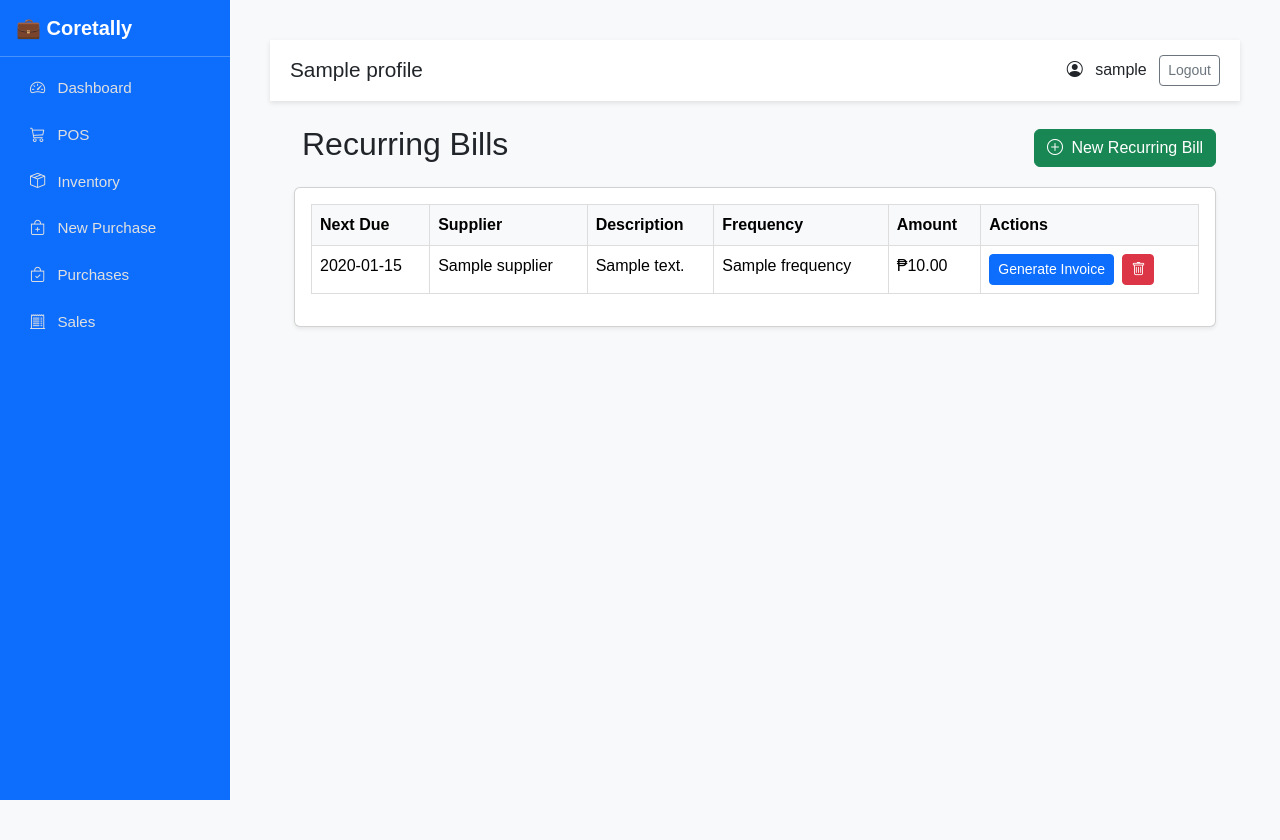
After one commit to RefactorCore/casweb, a Flask app: template templates/recurring_bills.html in a window 1280 px wide. The commit adds this page. Run offline with Flask 3, Linux system fonts and the light colour scheme; a user stored in the database is signed in; tables that the repository leaves empty hold one stand-in row (values such as "Sample post"); the template is opened without the code that fills it: values that come from a table or form of the project are taken from there, most other values are stand-ins (such as "Sample title", 1, 10 or a date in 2020); parts of the project's set-up code (start-up, migrations or seed data) failed here and were passed over.

Commit message:
Add files via upload

```diff
--- a/templates/base.html
+++ b/templates/base.html
@@ -145,6 +145,7 @@
           'ar_ap.suppliers',
           'ar_ap.ar_invoices',
           'ar_ap.ap_invoices',
+          'ar_ap.recurring_bills',
           'ar_ap.billing_invoices'
       ] %}
       <a class="text-white {% if ar_ap_active %}active{% endif %}" data-bs-toggle="collapse" href="#arApSubmenu" role="button" aria-expanded="{% if ar_ap_active %}true{% else %}false{% endif %}" aria-controls="arApSubmenu">
@@ -172,6 +173,9 @@
           </a>
           <a href="{{ url_for('ar_ap.ap_invoices') }}" class="ms-3 ps-4 {% if request.endpoint == 'ar_ap.ap_invoices' %}active{% endif %}">
             - AP Invoices
+          </a>
+          <a href="{{ url_for('ar_ap.recurring_bills') }}" class="ms-3 ps-4 {% if request.endpoint == 'ar_ap.recurring_bills' %}active{% endif %}">
+            - Recurring Bills
           </a>
 
           <a href="{{ url_for('reports.ar_aging') }}" class="ms-3 ps-4 {% if request.endpoint == 'reports.ar_aging' %}active{% endif %}">
@@ -202,7 +206,7 @@
           <a href="{{ url_for('reports.vat_return') }}" class="ms-3 ps-4 {% if request.endpoint == 'reports.vat_return' %}active{% endif %}">
             - VAT Return
           </a>
-          <a href="{{ url_for('reports.summary_list_sales') }}" classs="ms-3 ps-4 {% if request.endpoint == 'reports.summary_list_sales' %}active{% endif %}">
+          <a href="{{ url_for('reports.summary_list_sales') }}" class="ms-3 ps-4 {% if request.endpoint == 'reports.summary_list_sales' %}active{% endif %}">
             - Summary List of Sales
           </a>
           <a href="{{ url_for('reports.summary_list_purchases') }}" class="ms-3 ps-4 {% if request.endpoint == 'reports.summary_list_purchases' %}active{% endif %}">
--- /dev/null
+++ b/templates/recurring_bills.html
@@ -0,0 +1,141 @@
+{% extends 'base.html' %}
+{% block content %}
+<div class="container my-4">
+    <div class="d-flex justify-content-between align-items-center mb-3">
+        <h2><i class="bi bi-calendar-repeat me-2"></i>Recurring Bills</h2>
+        <button class="btn btn-success" data-bs-toggle="modal" data-bs-target="#newRecurringBillModal">
+            <i class="bi bi-plus-circle me-1"></i> New Recurring Bill
+        </button>
+    </div>
+
+    <div class="card shadow-sm">
+        <div class="card-body">
+            <table class="table table-hover">
+                <thead class="table-light">
+                    <tr>
+                        <th>Next Due</th>
+                        <th>Supplier</th>
+                        <th>Description</th>
+                        <th>Frequency</th>
+                        <th>Amount</th>
+                        <th>Actions</th>
+                    </tr>
+                </thead>
+                <tbody>
+                    {% for bill in bills %}
+                    <tr>
+                        <td>{{ bill.next_due_date.strftime('%Y-%m-%d') if bill.next_due_date else 'N/A' }}</td>
+                        <td>{{ bill.supplier.name if bill.supplier else 'N/A' }}</td>
+                        <td>{{ bill.description }}</td>
+                        <td>{{ bill.frequency | capitalize }}</td>
+                        <td>{{ bill.total | money }}</td>
+                        <td class="text-nowrap">
+                        <form action="{{ url_for('ar_ap.generate_recurring_bill', bill_id=bill.id) }}" method="POST" class="d-inline" onsubmit="return confirm('Generate invoice for {{ bill.description }}?');">
+                            <button type="submit" class="btn btn-sm btn-primary">
+                                Generate Invoice
+                            </button>
+                        </form>
+
+                        <form action="{{ url_for('ar_ap.delete_recurring_bill', bill_id=bill.id) }}" method="POST" class="d-inline" onsubmit="return confirm('Are you sure you want to PERMANENTLY delete this recurring bill?');">
+                            <button type="submit" class="btn btn-sm btn-danger ms-1" title="Delete Bill">
+                                <i class="bi bi-trash"></i>
+                            </button>
+                        </form>
+                        </td>
+                    </tr>
+                    {% else %}
+                    <tr>
+                        <td colspan="6" class="text-center">No active recurring bills found.</td>
+                    </tr>
+                    {% endfor %}
+                </tbody>
+            </table>
+        </div>
+    </div>
+</div>
+
+<div class="modal fade" id="newRecurringBillModal" tabindex="-1">
+    <div class="modal-dialog modal-dialog-centered">
+        <div class="modal-content">
+            <form action="{{ url_for('ar_ap.recurring_bills') }}" method="POST">
+                <div class="modal-header">
+                    <h5 class="modal-title">Create Recurring Bill</h5>
+                    <button type="button" class="btn-close" data-bs-dismiss="modal"></button>
+                </div>
+                <div class="modal-body">
+                    <div class="mb-3">
+                        <label class="form-label">Supplier</label>
+                        <select name="supplier_id" class="form-select" required>
+                            <option value="">Select Supplier...</option>
+                            {% for sup in suppliers %}
+                            <option value="{{ sup.id }}">{{ sup.name }}</option>
+                            {% endfor %}
+                        </select>
+                    </div>
+
+                    <div class="mb-3">
+                        <label class="form-label">Debit Account (Expense/Category)</label>
+                        <select name="expense_account_code" class="form-select" required>
+                            <option value="">Select Account...</option>
+                            {% for acc in accounts %}
+                            <option value="{{ acc.code }}">{{ acc.name }} ({{ acc.code }})</option>
+                            {% endfor %}
+                        </select>
+                    </div>
+
+                    <div class="mb-3">
+                        <label class="form-label">Description</label>
+                        <input type="text" name="description" class="form-control" placeholder="e.g., Monthly Office Rent" required>
+                    </div>
+
+                    <div class="row">
+                        <div class="col-md-6">
+                            <div class="mb-3">
+                                <label class="form-label">Total Amount (Gross)</label>
+                                <input type="number" step="0.01" name="total" class="form-control" required>
+                            </div>
+                        </div>
+                        <div class="col-md-6">
+                            <div class="mb-3">
+                                <label class="form-label">VAT Amount (Input VAT)</label>
+                                <input type="number" step="0.01" name="vat" class="form-control" value="0.00">
+                            </div>
+                        </div>
+                    </div>
+
+                    <div class="row">
+                        <div class="col-md-6">
+                            <div class="mb-3">
+                                <label class="form-label">Frequency</label>
+                                <select name="frequency" class="form-select" required>
+                                    <option value="monthly">Monthly</option>
+                                    <option value="quarterly">Quarterly</option>
+                                    <option value="annually">Annually</option>
+                                    <option value="weekly">Weekly</option>
+                                </select>
+                            </div>
+                        </div>
+                        <div class="col-md-6">
+                            <div class="mb-3">
+                                <label class="form-label">Next Due Date</label>
+                                <input type="date" name="next_due_date" class="form-control" required>
+                            </div>
+                        </div>
+                    </div>
+
+                    <div class="form-check mb-3">
+                        <input class="form-check-input" type="checkbox" name="is_vatable" id="isVatableRec" value="true">
+                        <label class="form-check-label" for="isVatableRec">
+                          This bill is Vatable
+                        </label>
+                    </div>
+                </div>
+                <div class="modal-footer">
+                    <button type="button" class="btn btn-secondary" data-bs-dismiss="modal">Close</button>
+                    <button type="submit" class="btn btn-success">Save Recurring Bill</button>
+                </div>
+            </form>
+        </div>
+    </div>
+</div>
+{% endblock %}
```
Also changed, not shown: templates/ap_invoices.html (+54 -9 lines).
